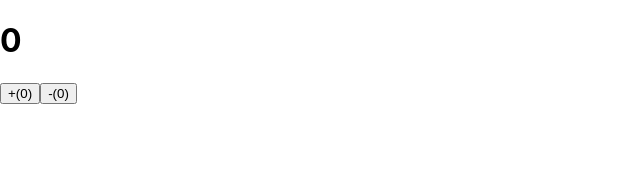
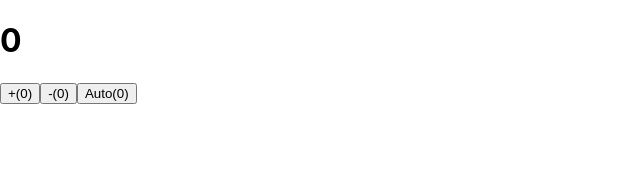
Before and after one commit to Diseno-de-Aplicaciones-Web/megacontador, a React (Create React App) app: page / in a window 1280 px wide. Shown: the top 173 px of the page, without its empty margins (0-640 px from the left). Built offline with nearby package versions, Linux system fonts and the light colour scheme.

Commit message:
Dos componentes con autoincremento

```diff
--- a/src/App.js
+++ b/src/App.js
@@ -1,9 +1,10 @@
-import { useState } from "react";
+import { useEffect, useState } from "react";
 import Boton from "./Boton";
 
 function App() {
 
   let [valorActual, setValorActual] = useState(0)
+  let [auto, setAuto] = useState(false)
 
   function incrementar() {
     let novoValor = valorActual + 1
@@ -15,11 +16,25 @@ function App() {
     setValorActual(novoValor)
   }
 
+  function manexadorAuto() {
+    setAuto(true)
+  }
+
+  useEffect(
+    ()=>{
+      let codigoTemporizador
+      if (auto) { codigoTemporizador = setTimeout(incrementar, 1000) }
+      return ()=>{clearTimeout(codigoTemporizador)}
+    },
+    [auto, valorActual]
+  )
+
   return (
     <>
       <h1>{valorActual}</h1>
       <Boton texto="+" operacion={incrementar}/>
       <Boton texto="-" operacion={diminuir}/>
+      <Boton texto="Auto" operacion={manexadorAuto}/>
     </>
   )
 
```
Also changed, not shown: 1 other file (tests, documents, lock files or other folders).
